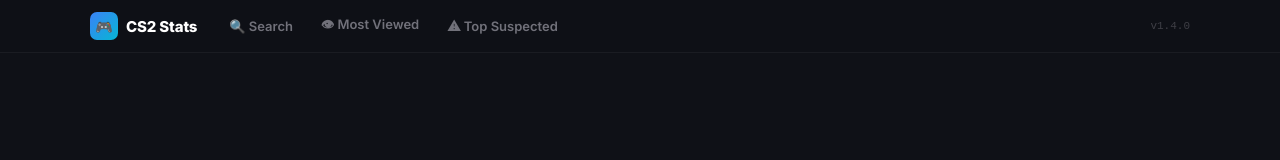
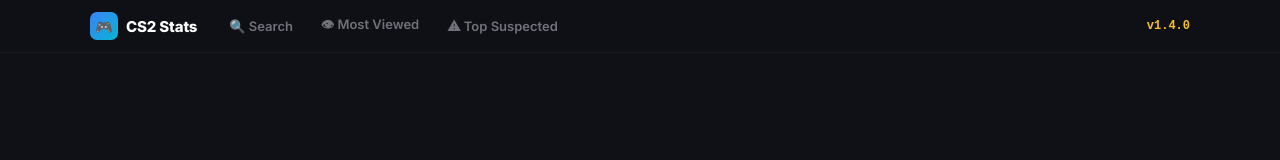
Before and after one commit to SergioGarciaRo/cs2stats, a Next.js app: page / in a window 1280 px wide. Shown: the top 160 px of the page. Built offline with nearby package versions, Linux system fonts and the light colour scheme.

Commit message:
v1.4.0 version badge yellow

```diff
--- a/app/layout.tsx
+++ b/app/layout.tsx
@@ -36,7 +36,7 @@ export default function RootLayout({ children }: { children: React.ReactNode })
             <a href="/" className="nav-link">🔍 Search</a>
             <a href="/top-viewed" className="nav-link viewed">👁 Most Viewed</a>
             <a href="/top-cheaters" className="nav-link suspected">⚠ Top Suspected</a>
-            <div style={{ marginLeft: 'auto', fontSize: 11, color: '#3f3f46', fontFamily: 'monospace' }}>v1.4.0</div>
+            <div style={{ marginLeft: 'auto', fontSize: 12, color: '#fbbf24', fontFamily: 'monospace', fontWeight: 700 }}>v1.4.0</div>
           </div>
         </nav>
 
```
